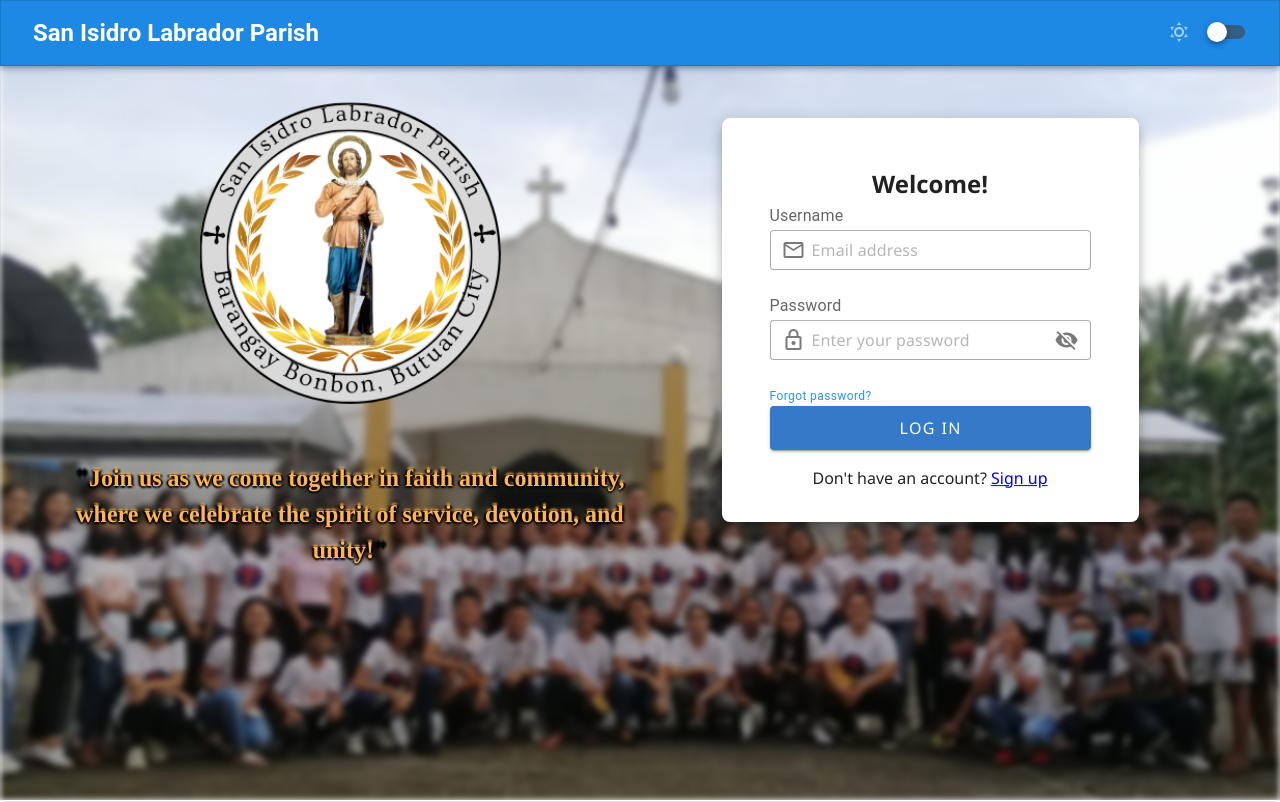
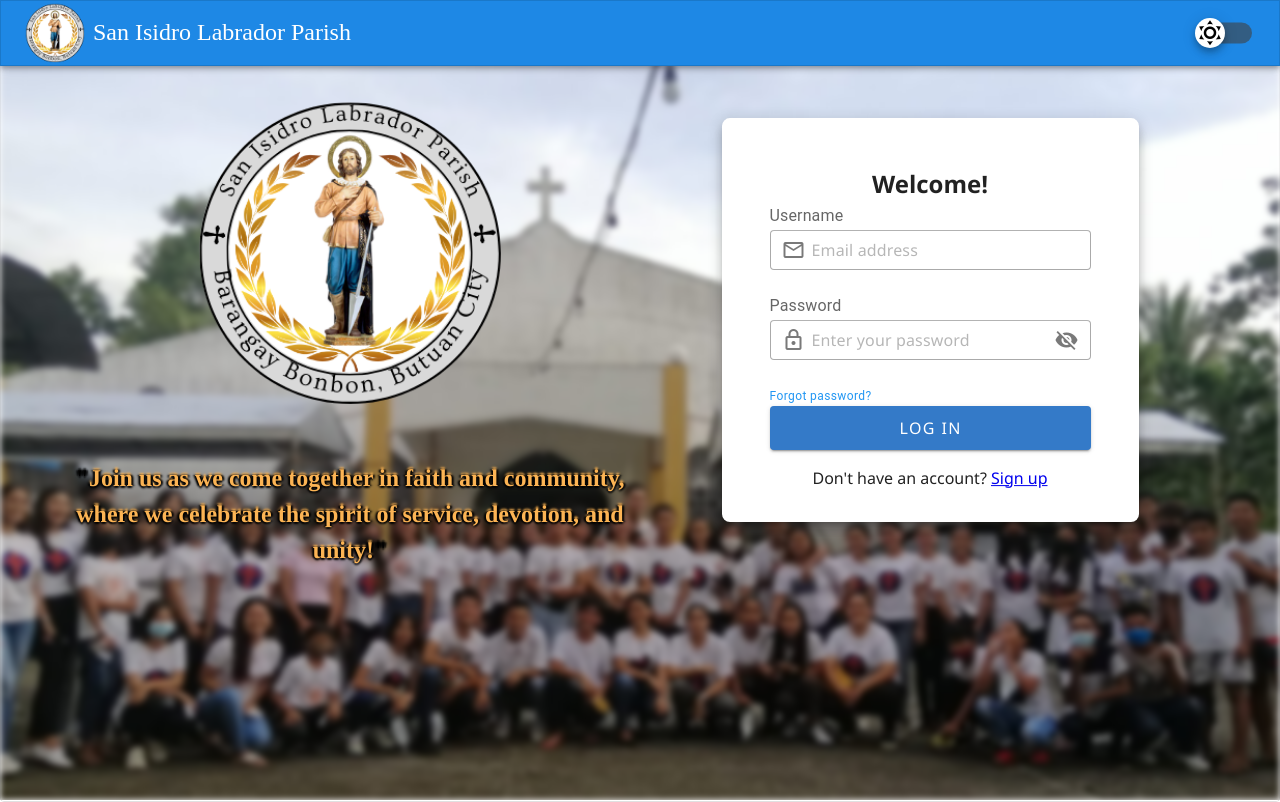
Before and after one commit to marryjoybaqueran/parish-event-appointment-system, a Vue app: page / in a window 1280 px wide. Built offline with nearby package versions, Linux system fonts and the light colour scheme.

Commit message:
change header style

```diff
--- a/src/components/layout/AppLayout.vue
+++ b/src/components/layout/AppLayout.vue
@@ -1,28 +1,50 @@
 <script setup>
-import { ref } from 'vue'
+import { ref, computed } from 'vue'
 const theme = ref(localStorage.getItem('theme') ?? 'light')
 
+const isDark = computed({
+  get: () => theme.value === 'dark',
+  set: (val) => {
+    theme.value = val ? 'dark' : 'light'
+    localStorage.setItem('theme', theme.value)
+  },
+})
+
 function onClick() {
-  theme.value = theme.value === 'light' ? 'dark' : 'light'
   localStorage.setItem('theme', theme.value)
 }
+import { useDisplay } from 'vuetify'
+const { mobile } = useDisplay()
+const { smAndDown } = useDisplay()
 </script>
 
 <template>
   <v-responsive class="border rounded">
     <v-app :theme="theme">
-      <v-app-bar class="px-3" :color="theme === 'light' ? 'blue-darken-1' : 'blue-darken-3'" border>
-        <h2 class="ps-5 header">San Isidro Labrador Parish</h2>
+      <v-app-bar class="px-6" :color="theme === 'light' ? 'blue-darken-1' : 'blue-darken-3'" border>
+        <div class="d-flex align-center">
+          <v-img src="logo.png" :width="mobile ? '40px' : '60px'" class="me-2" cover></v-img>
+          <h2 :class="smAndDown ? 'text-subtitle-2' : 'text-h5'" class="ma-0 header">
+            San Isidro Labrador Parish
+          </h2>
+        </div>
+
         <v-spacer></v-spacer>
         <v-switch
-          class="pt-5"
-          :prepend-icon="theme === 'light' ? 'mdi-weather-sunny' : 'mdi-weather-night'"
-          @click="onClick"
-          variant="elevated"
-          :width="100"
-        ></v-switch>
+          v-model="isDark"
+          color="primary"
+          hide-details
+          class="theme-switch"
+          @change="onClick"
+          style="transform: scale(1.5); transform-origin: right center"
+        >
+          <template #thumb>
+            <v-icon size="20">
+              {{ isDark ? 'mdi-weather-night' : 'mdi-weather-sunny' }}
+            </v-icon>
+          </template>
+        </v-switch>
       </v-app-bar>
-      <!--Toggle-->
 
       <v-main>
         <v-container>
@@ -32,3 +54,10 @@ function onClick() {
     </v-app>
   </v-responsive>
 </template>
+
+<style scoped>
+h2 {
+  font-family: 'Jomolhari', serif;
+  font-weight: 500;
+}
+</style>
```
